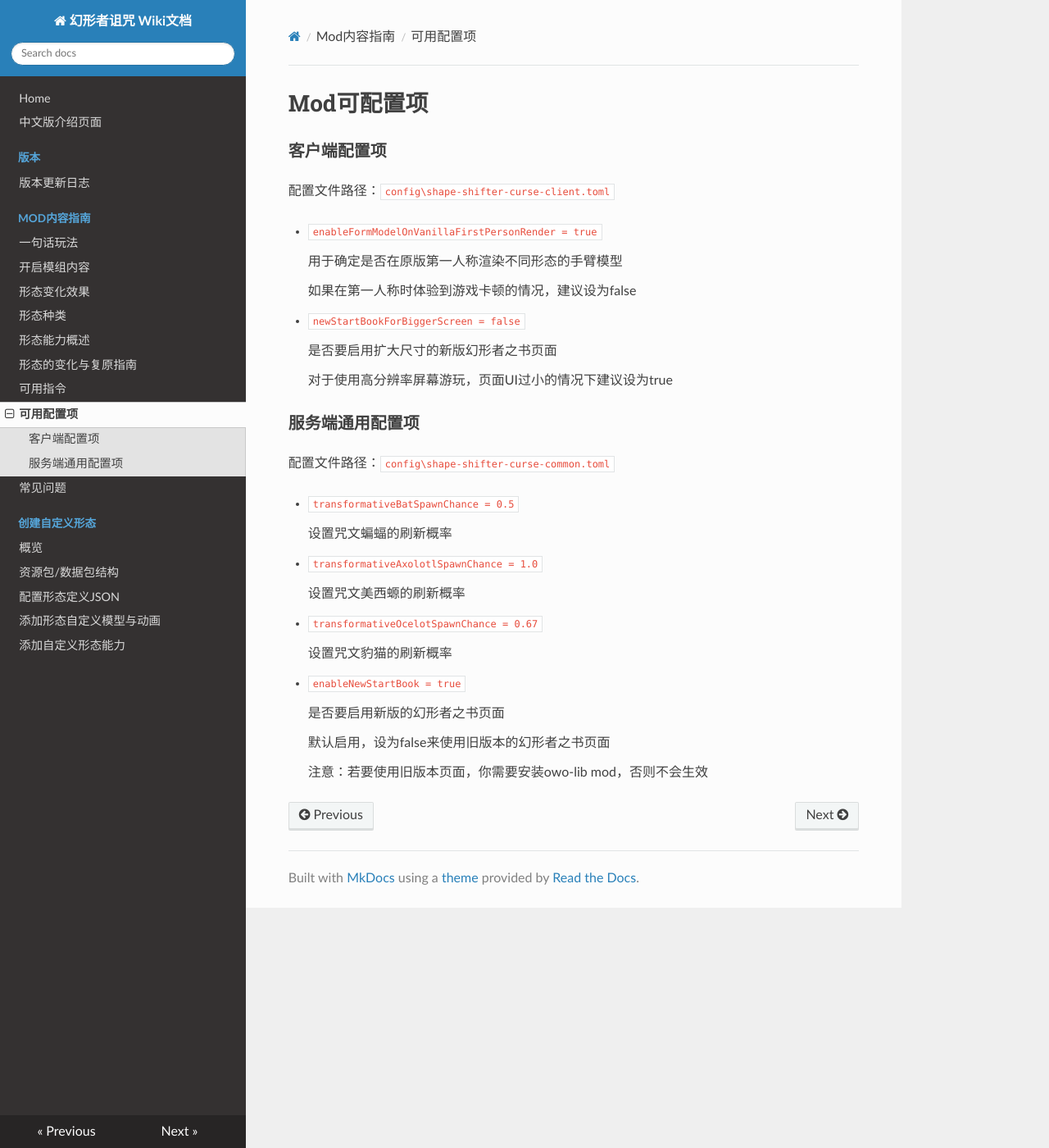
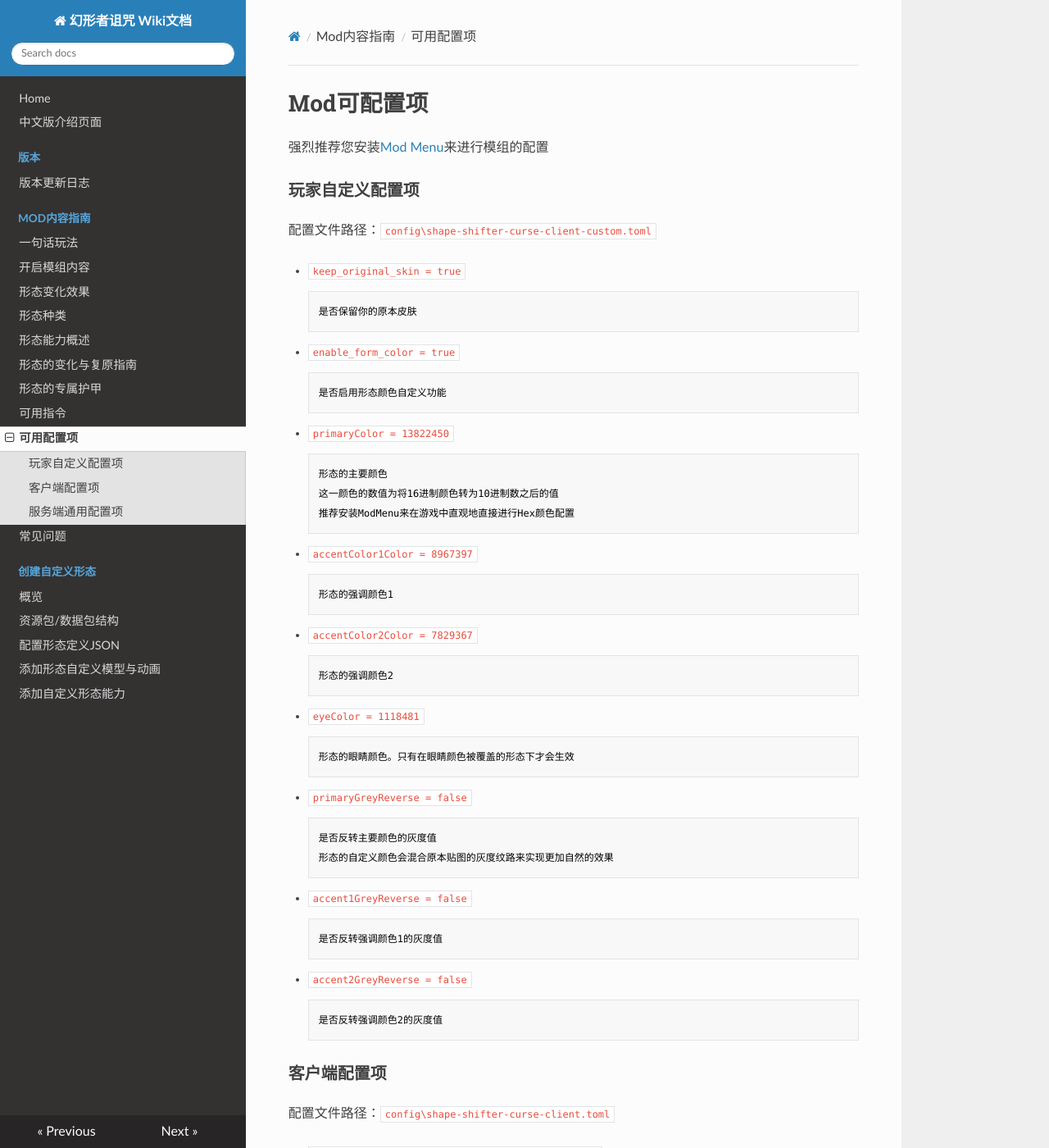
Before and after one commit to onixary/ssc_wiki, an MkDocs documentation site: the page built from docs/mod_content/mod_config.md, in a window 1280 px wide and 1400 px high. Shown: the whole window at 82% size. Built offline with MkDocs 1.6.1, drawn with Linux system fonts in a browser that asks for light colours; nearby versions of some CDN libraries.

Commit message:
修改错误的部分，添加颜色配置与塑形盔甲页面

```diff
--- a/docs/mod_content/mod_config.md
+++ b/docs/mod_content/mod_config.md
@@ -1,4 +1,49 @@
 # Mod可配置项
+
+强烈推荐您安装[Mod Menu](https://www.curseforge.com/minecraft/mc-mods/modmenu)来进行模组的配置
+
+### 玩家自定义配置项
+
+配置文件路径：`config\shape-shifter-curse-client-custom.toml`
+
+- `keep_original_skin = true`
+
+        是否保留你的原本皮肤
+
+- `enable_form_color = true`
+
+        是否启用形态颜色自定义功能
+
+- `primaryColor = 13822450`
+
+        形态的主要颜色
+        这一颜色的数值为将16进制颜色转为10进制数之后的值
+        推荐安装ModMenu来在游戏中直观地直接进行Hex颜色配置
+
+- `accentColor1Color = 8967397`
+
+        形态的强调颜色1
+
+- `accentColor2Color = 7829367`
+
+        形态的强调颜色2
+
+- `eyeColor = 1118481`
+
+        形态的眼睛颜色。只有在眼睛颜色被覆盖的形态下才会生效
+
+- `primaryGreyReverse = false`
+
+        是否反转主要颜色的灰度值
+        形态的自定义颜色会混合原本贴图的灰度纹路来实现更加自然的效果
+
+- `accent1GreyReverse = false`
+
+        是否反转强调颜色1的灰度值
+
+- `accent2GreyReverse = false`
+
+        是否反转强调颜色2的灰度值
 
 ### 客户端配置项
 
--- a/mkdocs.yml
+++ b/mkdocs.yml
@@ -11,6 +11,7 @@ nav:
         - 形态种类: mod_content/form_types.md
         - 形态能力概述: mod_content/form_ability_overview.md
         - 形态的变化与复原指南: mod_content/form_change_and_recovery.md
+        - 形态的专属护甲: mod_content/morphscale_armors.md
         - 可用指令: mod_content/commands.md
         - 可用配置项: mod_content/mod_config.md
         - 常见问题: mod_content/common_issues.md
```
Also changed, not shown: docs/custom_forms/form_definition_json.md (+1 -1 lines), docs/custom_forms/origins_data_pack.md (+8 -4 lines), docs/custom_forms/pack_example.md (+4 -2 lines), docs/mod_content/form_ability_overview.md (+1 -1 lines), docs/mod_content/morphscale_armors.md (added, +43 -0 lines).
